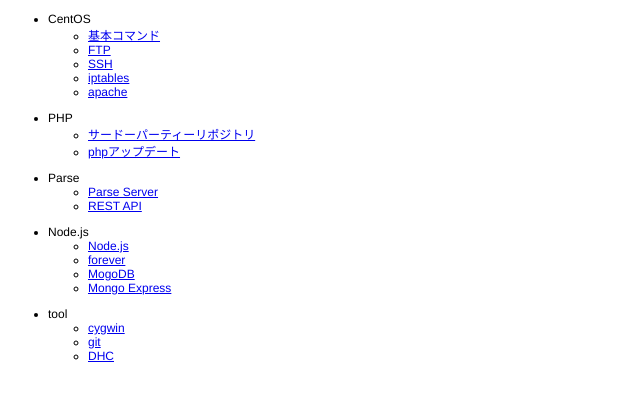
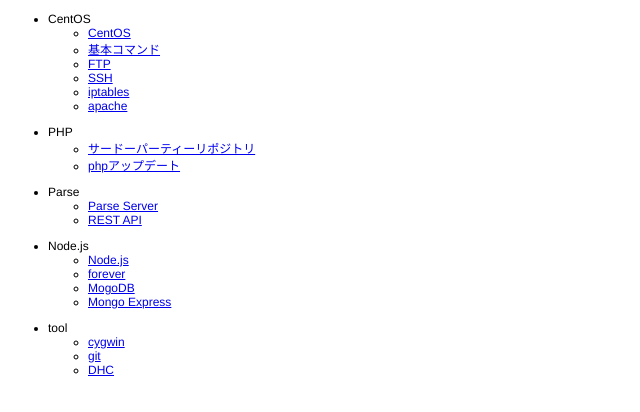
Before and after one commit to ChaosCreators/TechnicalNote, a plain HTML site: page index.html in a window 1280 px wide. Shown: the whole page, without its empty margins (0-640 px from the left). Drawn offline with Linux system fonts and the light colour scheme.

Commit message:
edit index.html

```diff
--- a/index.html
+++ b/index.html
@@ -10,11 +10,12 @@
 <ul>
 	<li>CentOS
 		<ul>
+			<li><a href="./centos/centos.html">CentOS</a></li>
 			<li><a href="./centos/basic.html">基本コマンド</a></li>
-				<li><a href="./centos/ftp.html">FTP</a></li>
-				<li><a href="./centos/ssh.html">SSH</a></li>
-				<li><a href="./centos/iptables.html">iptables</a></li>
-				<li><a href="./centos/apache.html">apache</a></li>
+			<li><a href="./centos/ftp.html">FTP</a></li>
+			<li><a href="./centos/ssh.html">SSH</a></li>
+			<li><a href="./centos/iptables.html">iptables</a></li>
+			<li><a href="./centos/apache.html">apache</a></li>
 		</ul>
 	</li>
 </ul>
```
